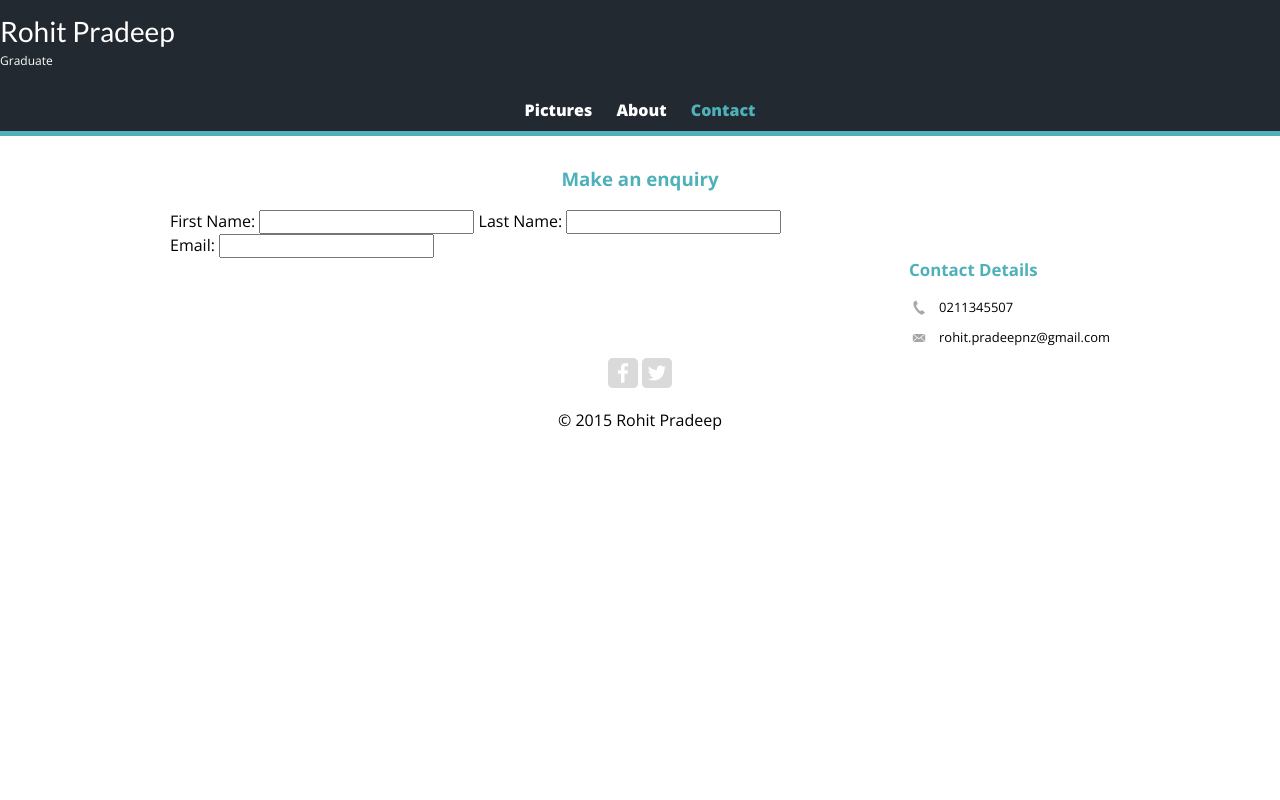
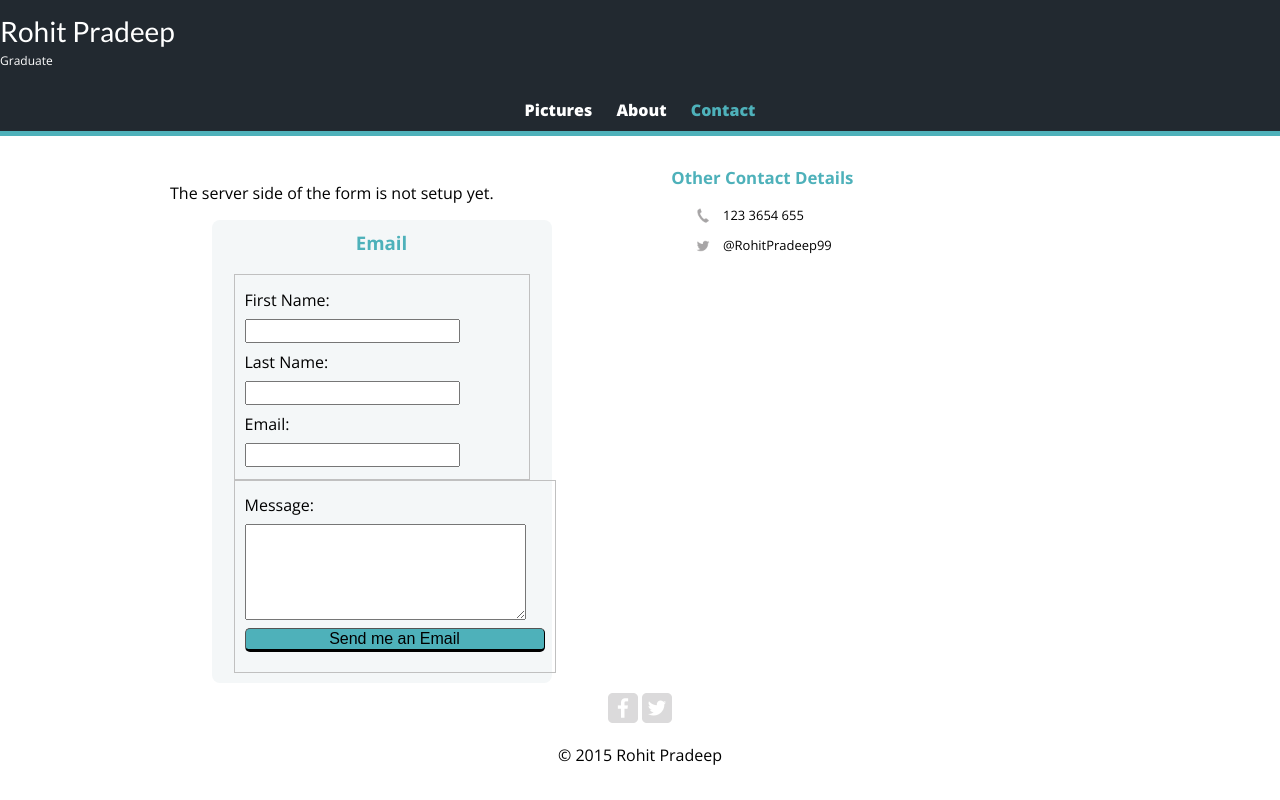
Before and after one commit to rohitpradeep/rohitpradeep.github.io, a plain HTML site: page contact.html in a window 1280 px wide. Drawn offline with nearby package versions, Linux system fonts and the light colour scheme.

Commit message:
final edit

```diff
--- a/contact.html
+++ b/contact.html
@@ -6,6 +6,8 @@
     <link rel="stylesheet" type="text/css" href="css/normalize.css">
     <link href='http://fonts.googleapis.com/css?family=Open+Sans:400,700,400italic,800|Lato:400,900,900italic,700' rel='stylesheet' type='text/css'>
     <link rel="stylesheet" type="text/css" href="css/main.css">
+    <link rel="stylesheet" type="text/css" href="css/responsive.css">
+    <meta name="viewport" content="width=device-width, intial-scale=1.0">
   </head>
   <body>
     <div id="top">
@@ -28,26 +30,41 @@
 
     <div id="section_tag">
       <section>
-        <h3>Make an enquiry</h3>
+        <div id="form" class="primary">
+
+        <p> The server side of the form is not setup yet.</p>
         <form>
-          First Name:
-          <input type="text" name="firstname">
-          Last Name:
-          <input type="text" name="lastname">
-          <br>
-
-          Email:
-          <input type="text" name="email">
-          <br>
+          <h3>Email</h3>
+          <fieldset>
+            <label for="name">First Name:</label>
+            <input type="text" id="name" name="nameofcontact">
 
 
+            <label for="lastname">Last Name:</label>
+            <input type="text" id="lastname" name="lastname">
+
+
+            <label for="email">Email:</label>
+            <input type="text" id="email" name="emailid">
+
+          </fieldset>
+
+          <fieldset>
+            <label for="message">Message:</label>
+            <textarea id="message" name="message" cols="28" rows="5"></textarea>
+
+
+            <button type="submit" name="submit" >Send me an Email</button>
+          </fieldset>
         </form>
+         </div>
        </section>
-       <section class="contact">
-        <h3> Contact Details</h3>
+
+       <section class="contact" id="secondary">
+        <h3> Other Contact Details</h3>
         <ul class ="contact info">
-          <li class="mob"> <a href="tel:0211345507">0211345507</a></li>
-          <li class="mail"> <a href="mailto:rohit.pradeepnz@gmail.com">rohit.pradeepnz@gmail.com</a></li>
+          <li class="mob"> <a href="tel:0211345507">123 3654 655</a></li>
+          <li class="twitter"> <a href="https://twitter.com/RohitPradeep99">@RohitPradeep99</a></li>
 
         </ul>
 
--- a/css/main.css
+++ b/css/main.css
@@ -1,3 +1,10 @@
+
+/******************
+Top Section
+******************/
+
+
+
 #top{
   background: #222930;
 
@@ -36,7 +43,7 @@ h2{
 h3 {
   margin: 0 0 1em 0;
   color:#4eb1ba;
-  text-align: center;
+  text-align: left;
 }
 
 
@@ -89,6 +96,7 @@ a{
   max-width:940px;
   margin:  0 auto;
   padding: 0 5%;
+
 }
 
 body{
@@ -103,17 +111,37 @@ Paragraph for the about page
   color: black;
 }
 
+/**************
+ABOUT ME PAGE
+**************/
+
+.aboutme img{
+  align:right;
+}
+.aboutme h3{
+  text-align: center;
+}
+
 /********
 Contact Page
 
 ********/
 .contact{
-  float: right;
+  float: left;
   list-style: none;
-  margin: 0;
+  margin: 0 50px 0 50px;
   padding: 0;
   font-size: 0.9em;
+
+
 }
+
+.primary{
+  float: left;
+  width: 45%;
+}
+
+
 
 .contact a{
   display: block;
@@ -126,17 +154,52 @@ Contact Page
 }
 
 .contact h3{
-  text-align: left;
+  text-align: center;
 }
 .contact li.mob a{
   background-image: url('../img/phone.png');
   color: black;
+
 }
-.contact li.mail a{
-  background-image: url('../img/mail.png');
+.contact li.twitter a{
+  background-image: url('../img/twitter.png');
   color: black;
 }
 
+/******
+Form Styling
+******/
+
+form{
+  width: 300px;
+  margin: 10px auto;
+  padding: 10px 20px;
+  background: #f4f7f8;
+  border-radius: 8px;
+}
+
+form h3{
+  text-align: center;
+}
+
+label{
+  display:block;
+  margin-bottom: 8px;
+  margin-top: 8px;
+}
+
+button{
+  background-color: #4eb1ba;
+
+  font-style: normal;
+  margin-top: 8px;
+  margin-bottom: 8px;
+  text-align: center;
+  border-radius: 5px;
+  border-width: 1px 1px 3px;
+  width: 300px;
+
+}
 
 
   /* Site body   */
```
Also changed, not shown: about.html (+5 -4 lines), index.html (+20 -18 lines), img/numbers-01.jpg (deleted), img/numbers-02.jpg (deleted), img/numbers-06.jpg (deleted), img/numbers-09.jpg (deleted), img/numbers-12.jpg (deleted).
